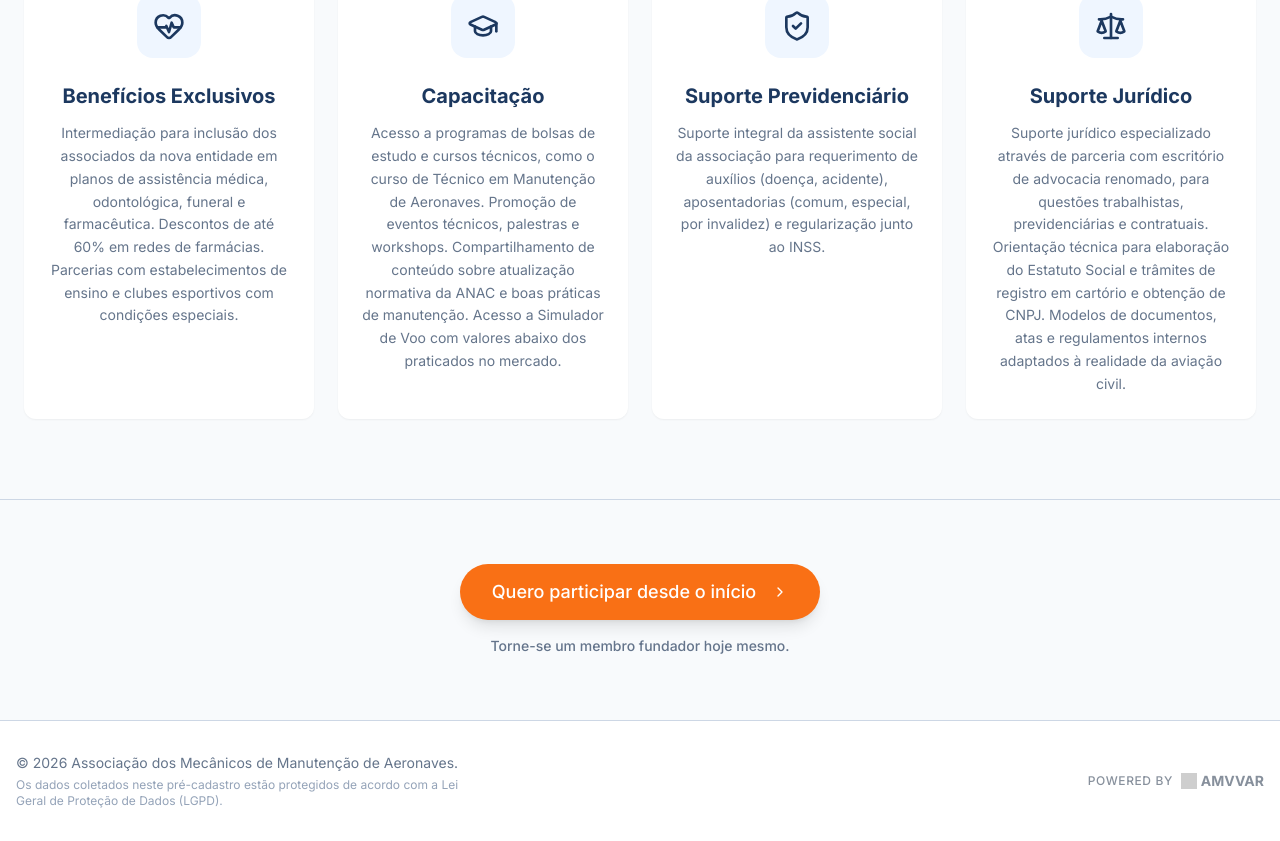
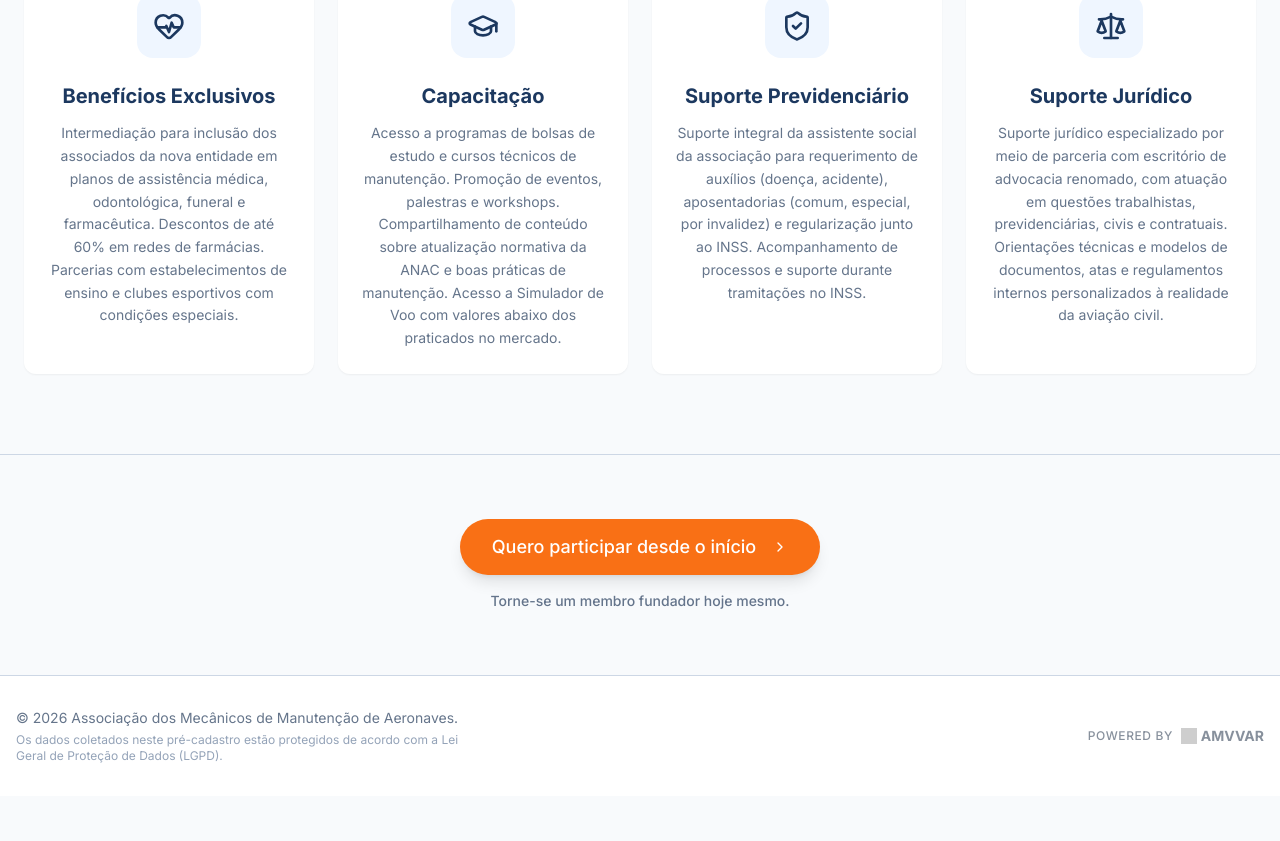
Before and after one commit to magusoares-art/amma, a React (Vite) app: page / in a window 1280 px wide. Shown: the part 1480-2321 px from the top of the page. After the commit the page ends 2276 px from the top, so only its background shows below. Built offline with nearby package versions, Linux system fonts and the light colour scheme; no server answers; grey boxes are pictures that could not be loaded.

Commit message:
Refactor "Why Found Association?" section

```diff
--- a/src/pages/Index.tsx
+++ b/src/pages/Index.tsx
@@ -131,19 +131,19 @@ const CARDS = [
     icon: <GraduationCap className="w-8 h-8 text-primary" />,
     title: 'Capacitação',
     description:
-      'Acesso a programas de bolsas de estudo e cursos técnicos, como o curso de Técnico em Manutenção de Aeronaves. Promoção de eventos técnicos, palestras e workshops. Compartilhamento de conteúdo sobre atualização normativa da ANAC e boas práticas de manutenção. Acesso a Simulador de Voo com valores abaixo dos praticados no mercado.',
+      'Acesso a programas de bolsas de estudo e cursos técnicos de manutenção. Promoção de eventos, palestras e workshops. Compartilhamento de conteúdo sobre atualização normativa da ANAC e boas práticas de manutenção. Acesso a Simulador de Voo com valores abaixo dos praticados no mercado.',
   },
   {
     icon: <ShieldCheck className="w-8 h-8 text-primary" />,
     title: 'Suporte Previdenciário',
     description:
-      'Suporte integral da assistente social da associação para requerimento de auxílios (doença, acidente), aposentadorias (comum, especial, por invalidez) e regularização junto ao INSS.',
+      'Suporte integral da assistente social da associação para requerimento de auxílios (doença, acidente), aposentadorias (comum, especial, por invalidez) e regularização junto ao INSS. Acompanhamento de processos e suporte durante tramitações no INSS.',
   },
   {
     icon: <Scale className="w-8 h-8 text-primary" />,
     title: 'Suporte Jurídico',
     description:
-      'Suporte jurídico especializado através de parceria com escritório de advocacia renomado, para questões trabalhistas, previdenciárias e contratuais. Orientação técnica para elaboração do Estatuto Social e trâmites de registro em cartório e obtenção de CNPJ. Modelos de documentos, atas e regulamentos internos adaptados à realidade da aviação civil.',
+      'Suporte jurídico especializado por meio de parceria com escritório de advocacia renomado, com atuação em questões trabalhistas, previdenciárias, civis e contratuais. Orientações técnicas e modelos de documentos, atas e regulamentos internos personalizados à realidade da aviação civil.',
   },
 ]
 
```
Also changed, not shown: .skip.config.json.
